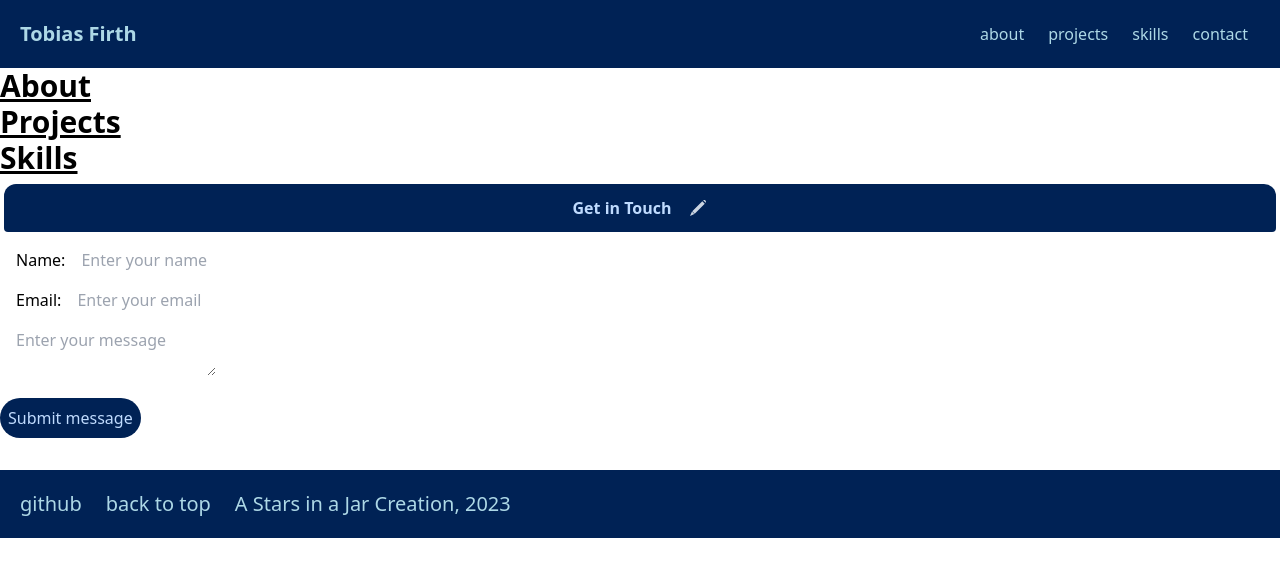
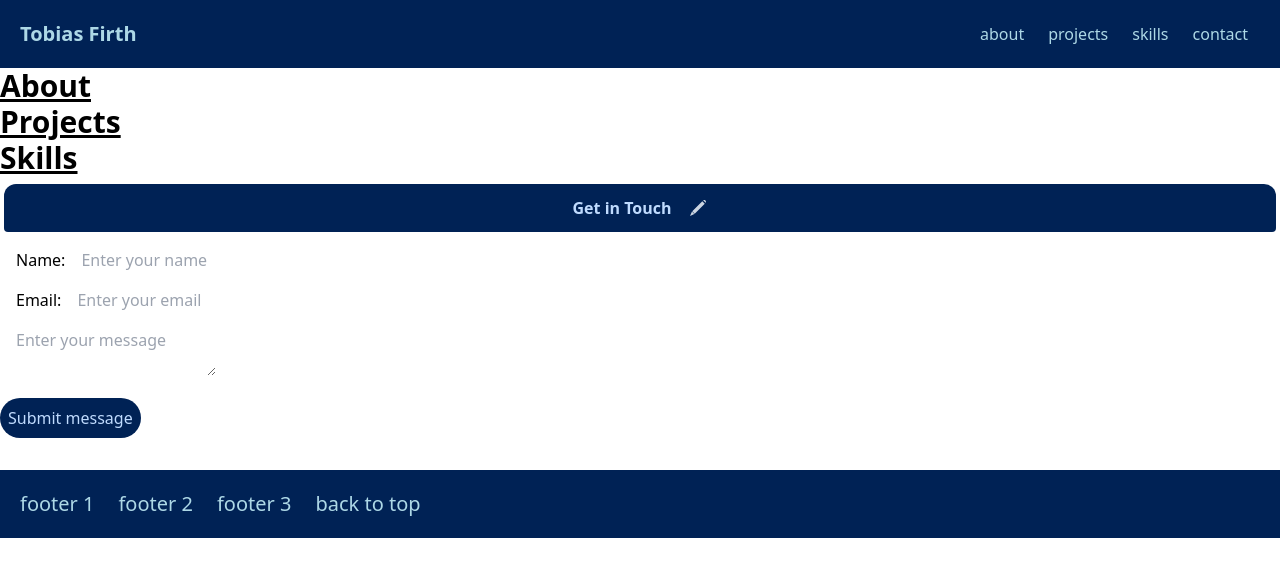
Before and after one commit to tobias-firth/Portfolio, a React (Create React App) app: page / in a window 1280 px wide. Shown: the top 576 px of the page. Built offline with nearby package versions, Linux system fonts and the light colour scheme.

Commit message:
add footer

```diff
--- a/src/components/Footer.js
+++ b/src/components/Footer.js
@@ -5,13 +5,16 @@ function Footer() {
         <div id="footer" className=" w-full items-center justify-between px-2 py-3 bg-[#025]">
             <ul className="flex flex-col md:flex-row list-none md:ml-auto">
               <li className="nav-item">
-                <a className=" hover:text-yellow-300 px-3 py-2 flex items-center text-l font-itim lowercase text-xl leading-snug text-[#add8e6] hover:underline decoration-wavy decoration-3" href="https://github.com/Sam010000101/to-go-list">Github</a>
+                <a className=" hover:text-yellow-300 px-3 py-2 flex items-center text-l font-itim lowercase text-xl leading-snug text-[#add8e6]" href="https://github.com/Sam010000101/to-go-list">Footer 1</a>
               </li>
               <li className="nav-item">
-                <a className=" hover:text-yellow-300 px-3 py-2 flex items-center text-l font-itim lowercase text-xl leading-snug text-[#add8e6] hover:underline decoration-wavy decoration-3" href="#nav">Back to Top</a>
+                <a className=" hover:text-yellow-300 px-3 py-2 flex items-center text-l font-itim lowercase text-xl leading-snug text-[#add8e6]" href="https://github.com/Sam010000101/to-go-list">Footer 2</a>
               </li>
               <li className="nav-item">
-                <p className="px-3 py-2 flex items-center text-l font-itim text-xl leading-snug text-[#add8e6]">A Stars in a Jar Creation, 2023</p>
+                <a className=" hover:text-yellow-300 px-3 py-2 flex items-center text-l font-itim lowercase text-xl leading-snug text-[#add8e6]" href="https://github.com/Sam010000101/to-go-list">Footer 3</a>
+              </li>
+              <li className="nav-item">
+                <a className=" hover:text-yellow-300 px-3 py-2 flex items-center text-l font-itim lowercase text-xl leading-snug text-[#add8e6]" href="#nav">Back to Top</a>
               </li>
             </ul>
         </div>
--- a/src/components/Navbar.js
+++ b/src/components/Navbar.js
@@ -4,7 +4,7 @@ function Navbar({scrollToTop}) {
     const [navbarOpen, setNavbarOpen] = React.useState(false);
     return (
       <div>
-        <nav ref={scrollToTop} id="nav" className="relative w-full flex flex-wrap items-center justify-between px-2 py-3 bg-[#025] z-10">
+        <nav ref={scrollToTop} id="nav" className=" w-full flex flex-wrap items-center justify-between px-2 py-3 bg-[#025] z-10">
           <div className="container px-3 mx-auto flex flex-wrap items-center justify-between">
             <div className="w-full relative flex justify-between md:w-auto md:static md:block md:justify-start">
               <a className="text-xl md:text-l font-bold inline-block mr-3 py-2 whitespace-nowrap font-itim text-[#add8e6]" href="/">Tobias Firth</a>
@@ -18,16 +18,16 @@ function Navbar({scrollToTop}) {
             >
               <ul className="flex flex-col md:flex-row list-none md:ml-auto">
                 <li className="nav-item">
-                  <a className=" hover:text-yellow-300 px-3 py-2 flex items-center text- font-itim lowercase leading-snug text-[#add8e6] hover:underline decoration-wavy decoration-3" href="#schedule">About</a>
+                  <a className=" hover:text-yellow-300 px-3 py-2 flex items-center text- font-itim lowercase leading-snug text-[#add8e6]" href="#about">About</a>
                 </li>
                 <li className="nav-item">
-                  <a className=" hover:text-yellow-300 px-3 py-2 flex items-center text-m font-itim lowercase leading-snug text-[#add8e6] hover:underline decoration-wavy decoration-3" href="#currency">Projects</a>
+                  <a className=" hover:text-yellow-300 px-3 py-2 flex items-center text-m font-itim lowercase leading-snug text-[#add8e6]" href="#projects">Projects</a>
                 </li>
                 <li className="nav-item">
-                  <a className=" hover:text-yellow-300 px-3 py-2 flex items-center text-m font-itim lowercase leading-snug text-[#add8e6] hover:underline decoration-wavy decoration-3" href="#weather">Skills</a>
+                  <a className=" hover:text-yellow-300 px-3 py-2 flex items-center text-m font-itim lowercase leading-snug text-[#add8e6]" href="#skills">Skills</a>
                 </li>
                 <li className="nav-item">
-                  <a className=" hover:text-yellow-300 px-3 py-2 flex items-center text-m font-itim lowercase leading-snug text-[#add8e6] hover:underline decoration-wavy decoration-3" href="#contact">Contact</a>
+                  <a className=" hover:text-yellow-300 px-3 py-2 flex items-center text-m font-itim lowercase leading-snug text-[#add8e6]" href="#contact">Contact</a>
                 </li>
               </ul>
             </div>
```
